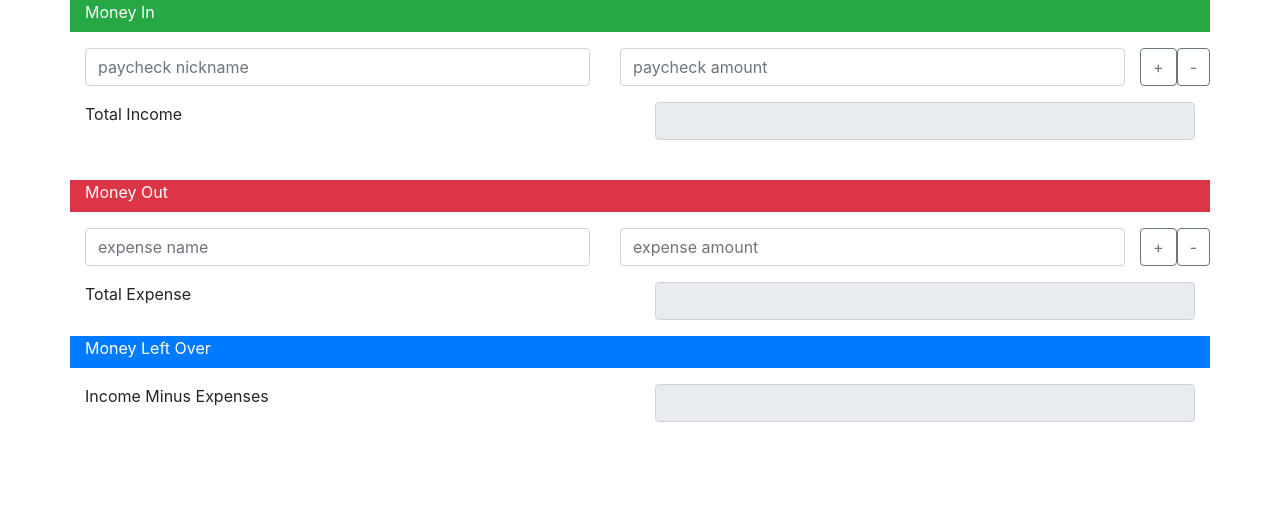
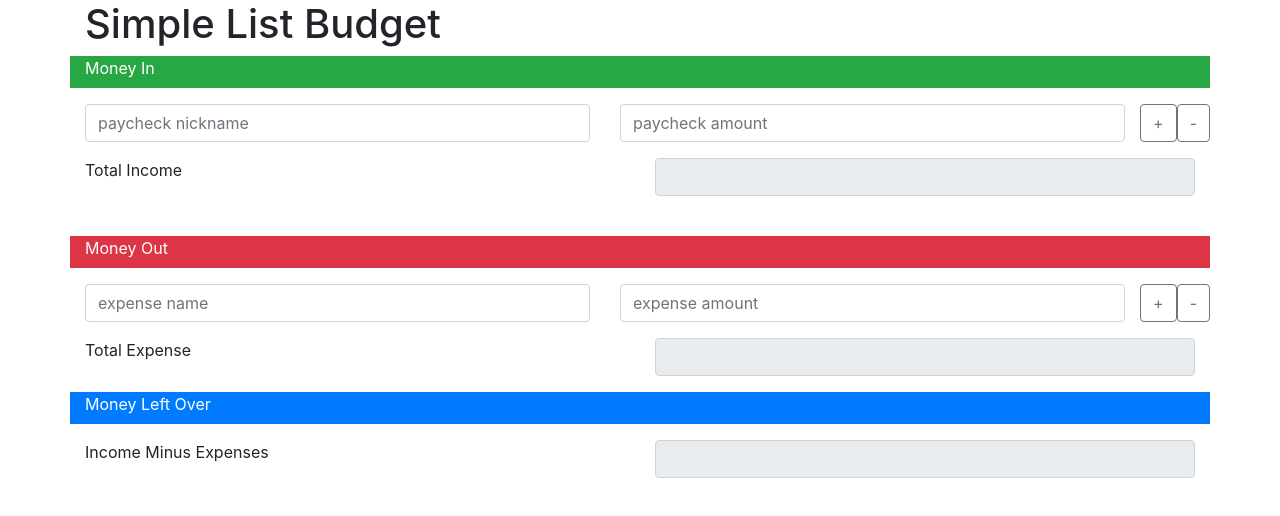
Before and after one commit to SirenaAlyceDev/react-budget, a React (Create React App) app: page / in a window 1280 px wide. Shown: the top 516 px of the page. Built offline with nearby package versions, Linux system fonts and the light colour scheme.

Commit message:
Added Page Header

```diff
--- a/src/components/ListBudgetComponent.js
+++ b/src/components/ListBudgetComponent.js
@@ -5,6 +5,7 @@ class ListCalculator extends Component {
   render() {
     return (
       <div className="container">
+          <h1>Simple List Budget</h1>
         <div className="row">
           <div className="col">
             <Form id="moneyInForm">
```
Also changed, not shown: 1 other file (tests, documents, lock files or other folders).
